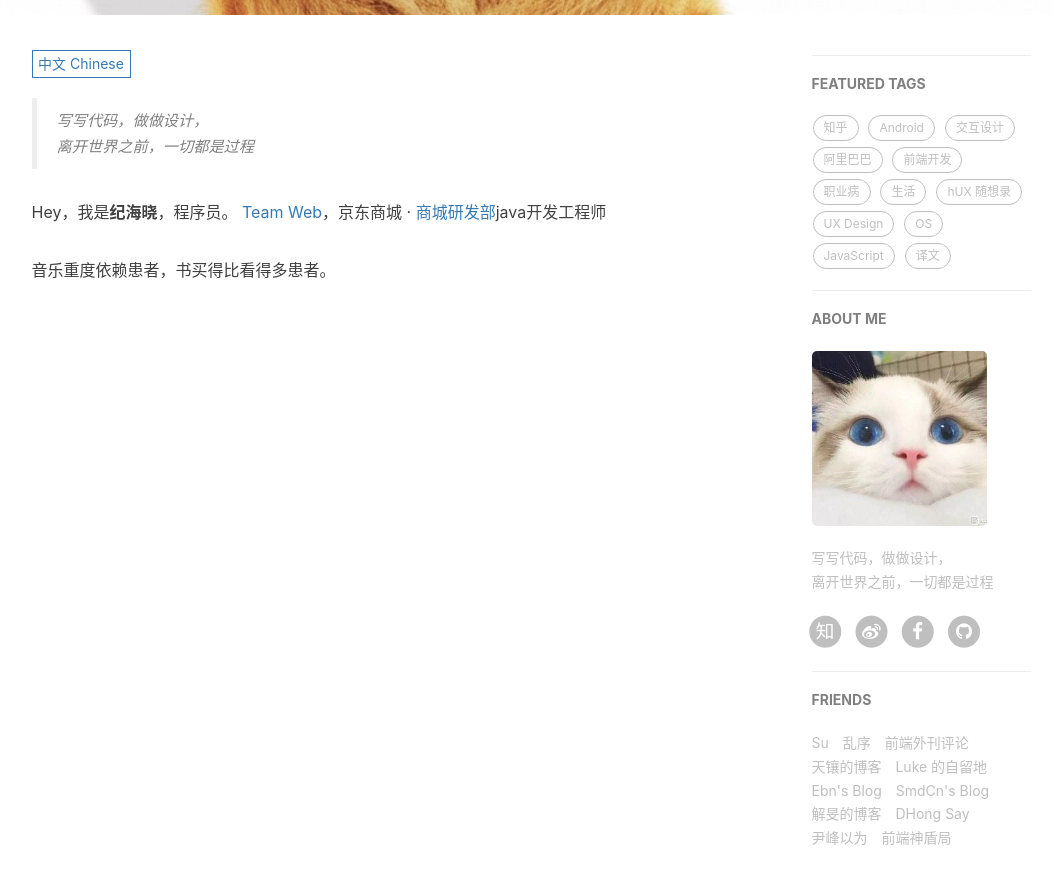
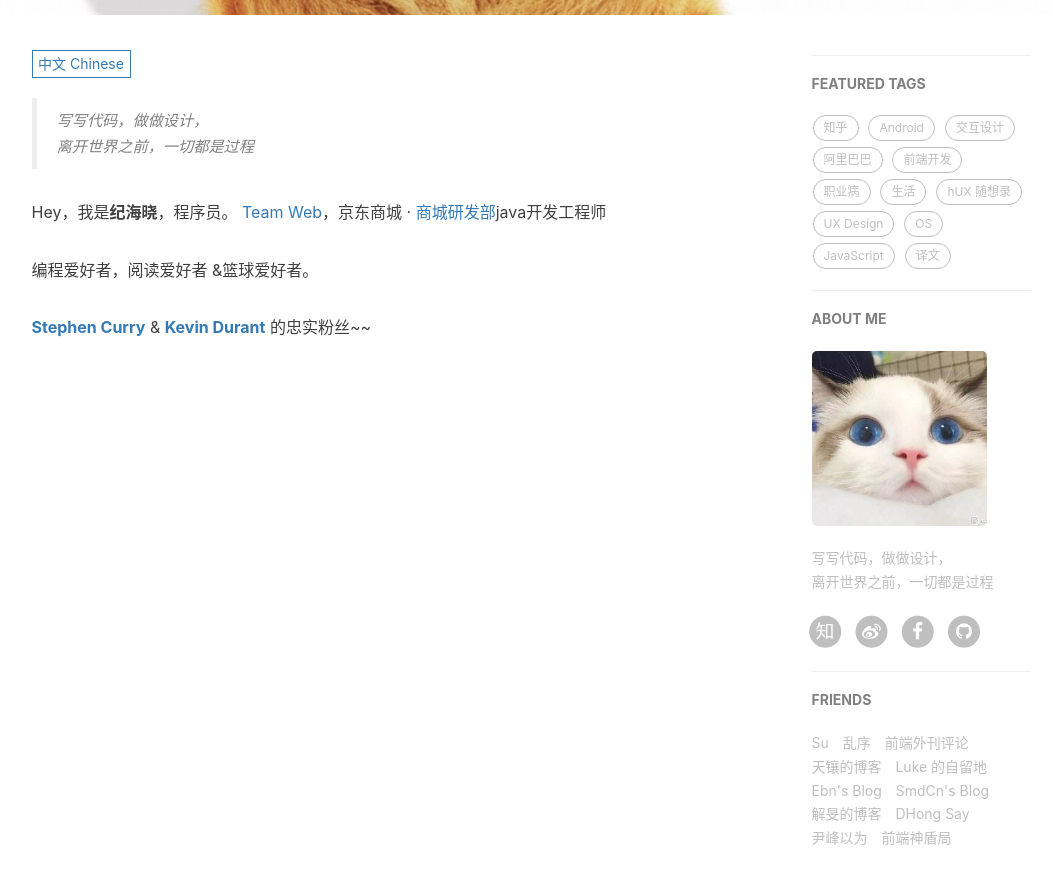
Before and after one commit to jihaixiao8/myblog, a Jekyll site: the page built from about.html, in a window 1280 px wide and 900 px high, scrolled down 403 px. Shown: the top 884 px of the window, without its empty margins (136-1189 px from the left). Built offline with Jekyll 4.4.1, drawn with Linux system fonts in a browser that asks for light colours; nearby versions of some CDN libraries; comment, search, counter and statistics services are not loaded.

Commit message:
修改about文件

```diff
--- a/about.html
+++ b/about.html
@@ -21,7 +21,10 @@ header-img: "img/about-bg.jpg"
     <p>Hey，我是<strong>纪海晓</strong>，程序员。 <a href="https://medium.com/ben-and-dion/team-web-3315aa447fb2#.359a9c6cl">Team Web</a>，京东商城 · <a href="http://alitrip.com">商城研发部</a>java开发工程师
 
 
-    <p>音乐重度依赖患者，书买得比看得多患者。</p>
+    <p>编程爱好者，阅读爱好者 &amp;篮球爱好者。</p>
+
+    <p><strong><a href="https://en.wikipedia.org/wiki/Stephen_Curry">Stephen Curry</a></strong> &amp; <strong><a href="https://en.wikipedia.org/wiki/Kevin_Durant">Kevin Durant</a></strong> 的忠实粉丝~~</p>
+
     <!--<h5>Talks</h5>-->
 
     <!--<ul>-->
```
